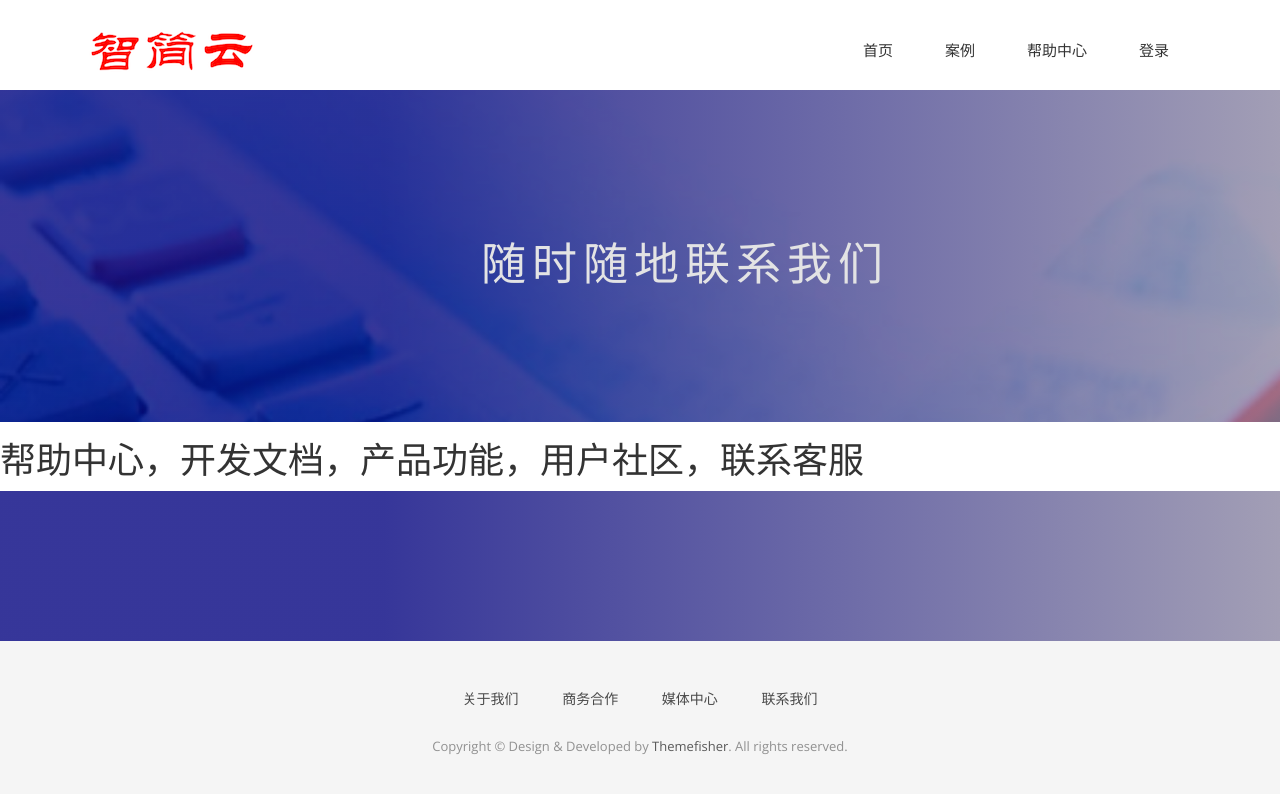
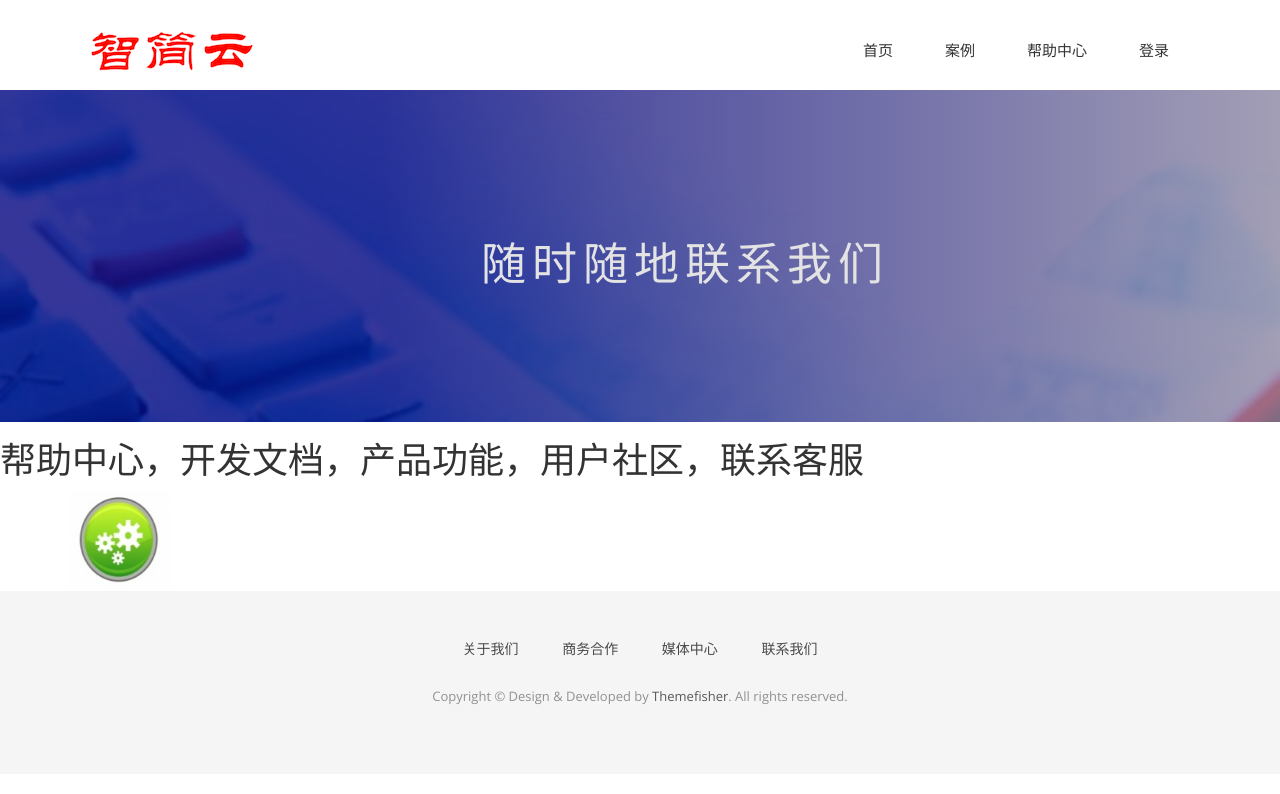
Before and after one commit to dreampivot/slipscloud.github.io, a Jekyll site: the page built from help.html, in a window 1280 px wide. Shown: the top 794 px of the page. Built offline with Jekyll 4.4.1, drawn with Linux system fonts in a browser that asks for light colours; nearby versions of some CDN libraries; some web fonts are replaced.

Commit message:
Update help.html

```diff
--- a/help.html
+++ b/help.html
@@ -17,25 +17,19 @@ permalink: /help/
 </section>
 
 
+
        <h1>帮助中心，开发文档，产品功能，用户社区，联系客服</h1>
 
-      <style>
-         #helpbackground {
-            background-image:  url(../img/icons/ICON-B-CL-Help.png);
-            background-position: left top, left top;
-            background-repeat: no-repeat, repeat;
-           background: linear-gradient(to left, #8b86a3, #040480 70%);
-  opacity: 0.8;
-            padding: 75px;
-             <h1>kh帮助中心</h1>
-         }
-      </style>
 
-   </head>
+
+
    <body>
-      <div id="helpbackground">
+   <div class="container">
+  <img src="../img/icons/ICON-B-CL-Functions.png" alt="Norway" width="100" height="100">
+  <div class="功能介绍"></div>
+  </div>
 
-      </div>
+
 
    </body>
 
```
